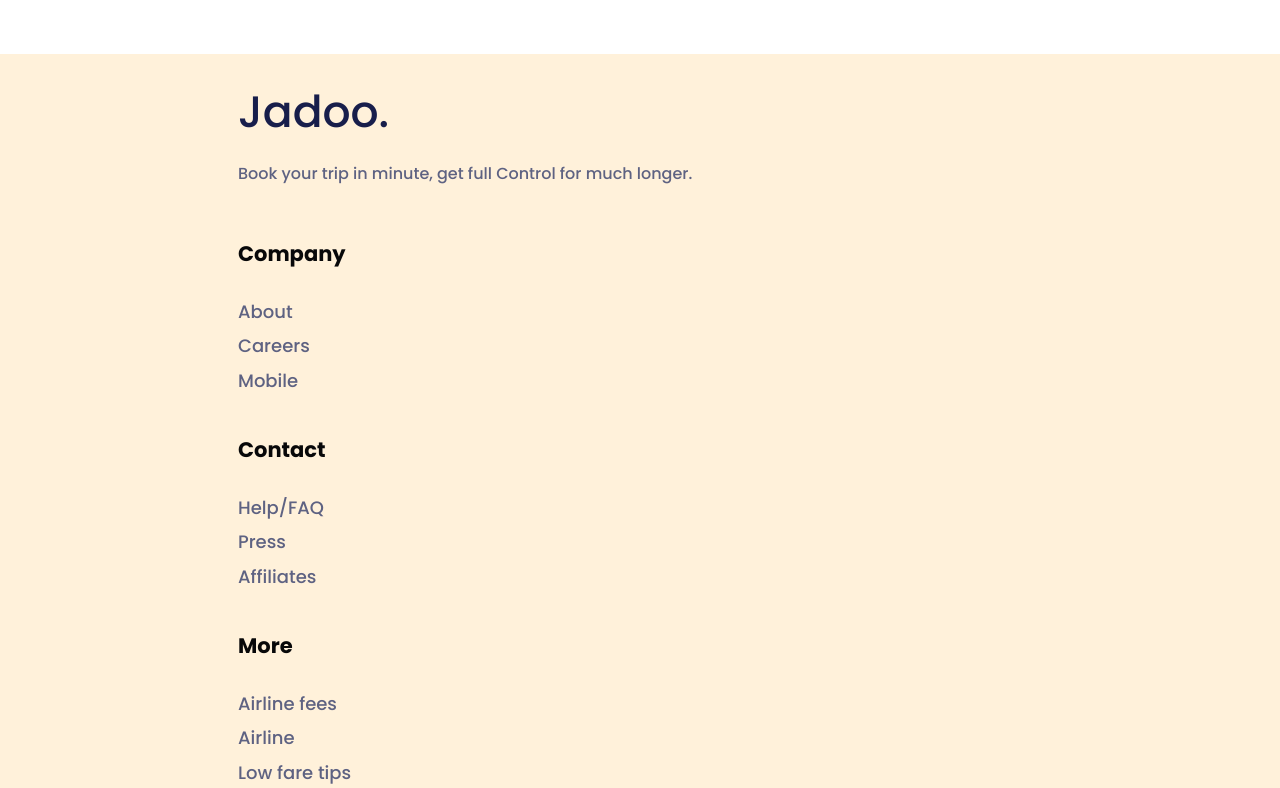
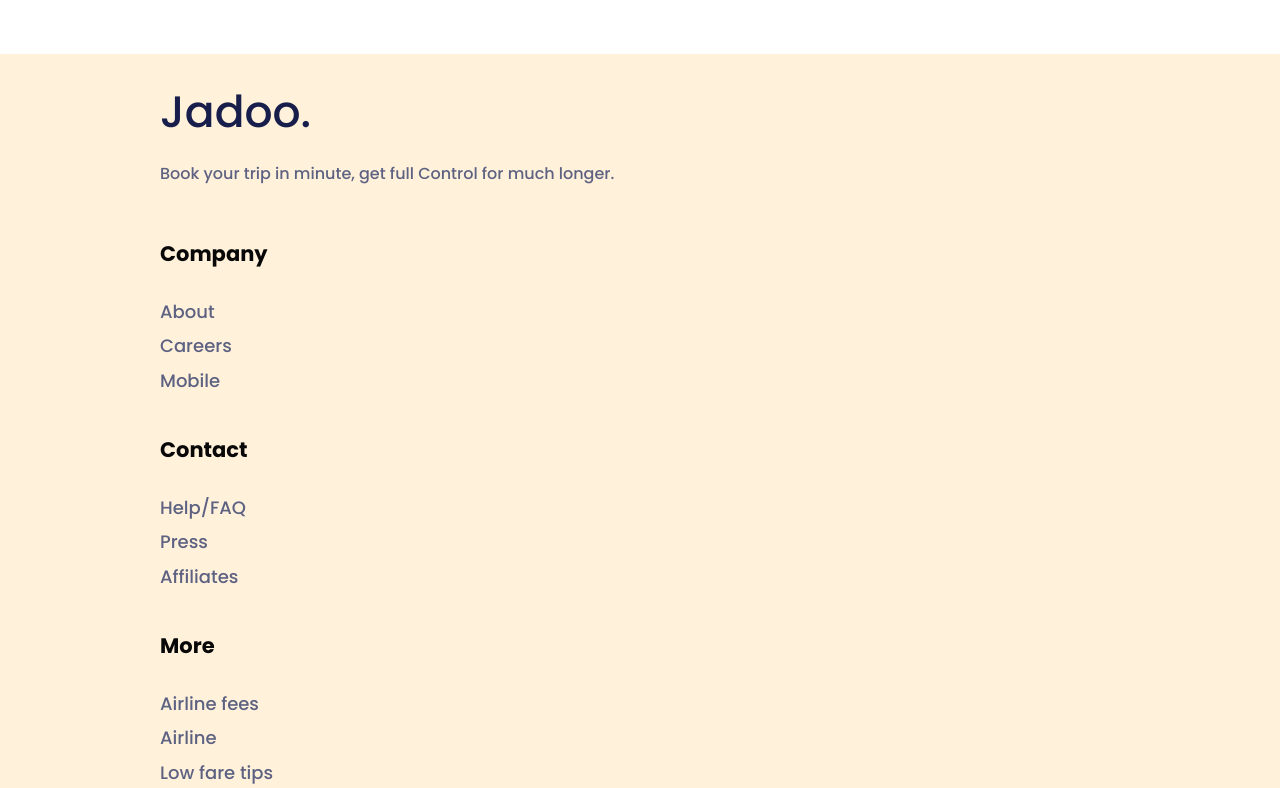
Before and after one commit to Grantoed/sigma-02, a plain HTML site: page index.html in a window 1280 px wide. Shown: the part 6806-7594 px from the top of the page. Drawn offline with nearby package versions, Linux system fonts and the light colour scheme; a web font is replaced by a local one.

Commit message:
fixed footer container margins

```diff
--- a/sass/layout/_footer.scss
+++ b/sass/layout/_footer.scss
@@ -2,10 +2,6 @@
   padding-top: 25px;
   padding-bottom: 25px;
   background-color: $header-bg-color;
-  .container {
-    margin-left: 78px;
-    margin-right: 78px;
-  }
 }
 
 .footer__logo {
```
Also changed, not shown: css/main.css, css/main.min.css, 2 other files.
